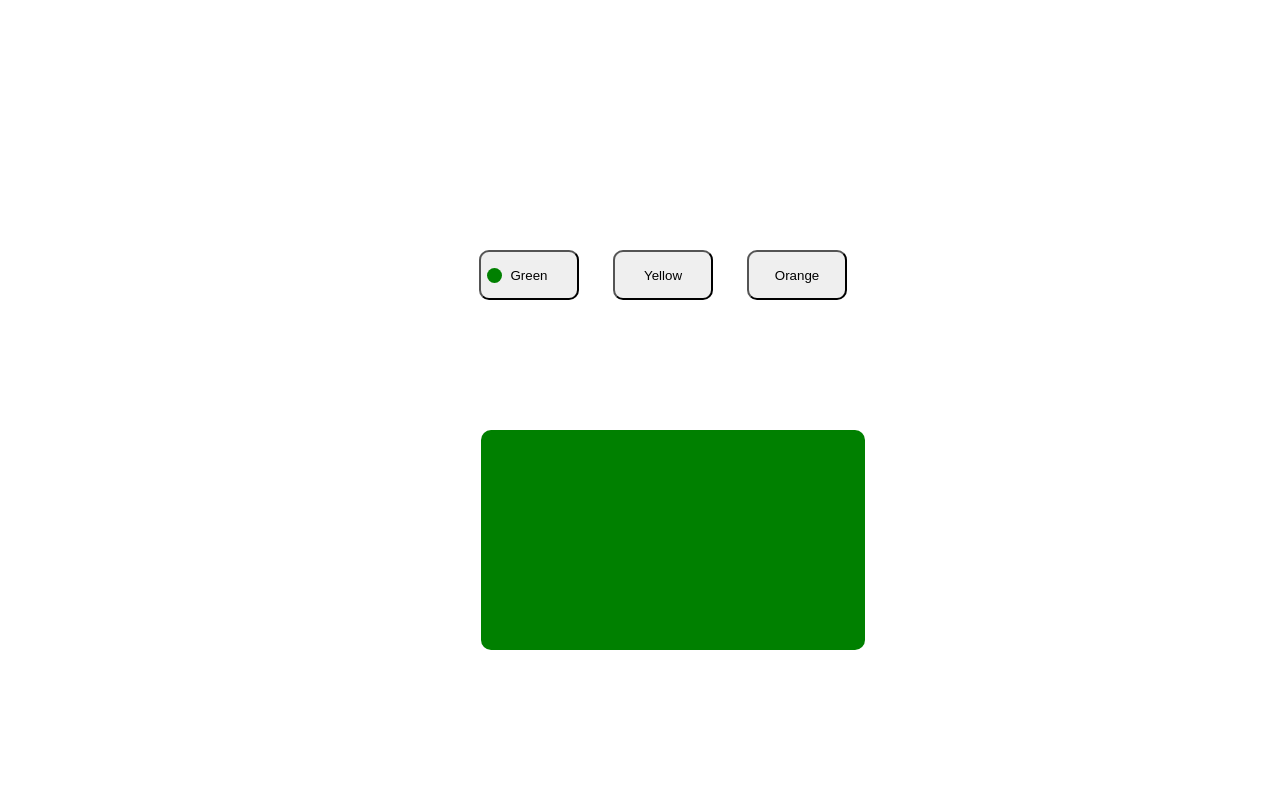
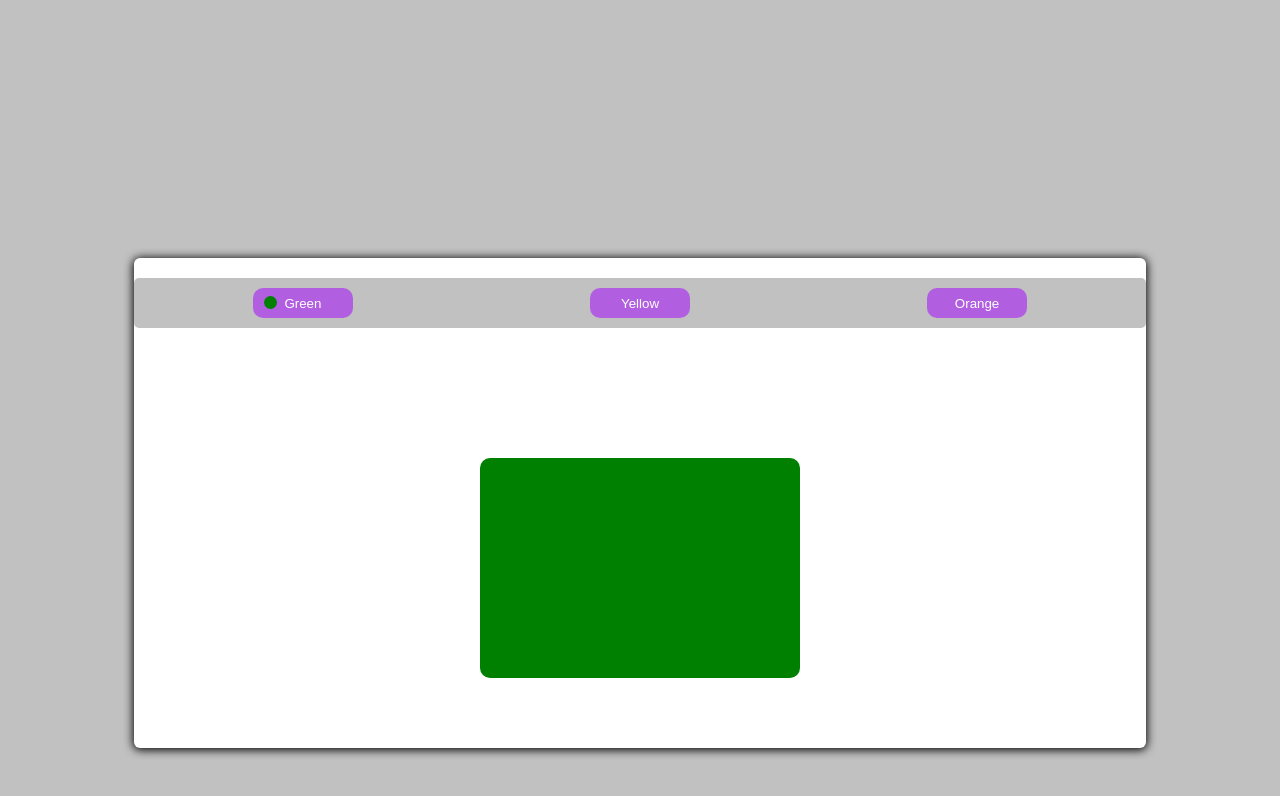
Before and after one commit to ar-santos/Projeto-JS, a plain HTML site: page index.html in a window 1280 px wide. Both pictures are taken after a click on the button "Green". Drawn offline with Linux system fonts and the light colour scheme.

Commit message:
Projeto finalizado

```diff
--- a/index.html
+++ b/index.html
@@ -11,10 +11,10 @@
 
     <div id="container" class="container">
 
-        <div id="btns">
-            <button id="btn-green" class="btns"><div id="div-green"></div> Green</button>
-            <button id="btn-yellow" class="btns"><div id="div-yellow"></div> Yellow</button>
-            <button id="btn-orange" class="btns"><div id="div-orange"></div> Orange</button>
+        <div id="btns" class="btns">
+            <button id="btn-green" class="btn"><div id="div-green"></div> Green</button>
+            <button id="btn-yellow" class="btn"><div id="div-yellow"></div> Yellow</button>
+            <button id="btn-orange" class="btn"><div id="div-orange"></div> Orange</button>
         </div>
 
         <div id="card" class="card"></div>
--- a/style.css
+++ b/style.css
@@ -1,64 +1,90 @@
-.container{
-    width: 100vw;
+body {
     display: flex;
     flex-direction: column;
     align-content: center;
     align-items: center;
+    font-family: 'Nunito Sans', sans-serif;
+    background: rgba(128, 128, 128, 0.486);
+}
+.container{
     margin-top: 250px;
+    width: 80%;
+    height: 490px;
+    background: #FFF;
+    border-radius: 6px;
+    box-shadow: 0px 1px 10px 1px #000;
 }
+
 /* Cores criadas para a div "card" */
 .green {
     background: green;
-    width: 30%;
+    width: 320px;
     height: 220px;
     border-radius: 10px;
-    margin-top: 130px;
-    margin-left: 50px;
+    margin: auto;
+    margin-top: 150px;
 }
 .yellow {
     background: yellow;
-    width: 30%;
+    width: 320px;
     height: 220px;
     border-radius: 10px;
-    margin-top: 130px;
-    margin-left: 50px;
+    margin: auto;
+    margin-top: 150px;
 }
 .orange {
     background: orange;
-    width: 30%;
+    width: 320px;
     height: 220px;
     border-radius: 10px;
-    margin-top: 130px;
-    margin-left: 50px;
+    margin: auto;
+    margin-top: 150px;
 }
 
 /* button */
+.btn{
+    width: 100px;
+    height: 30px;
+    border-radius: 10px;
+    margin: auto;
+    background-color: #a200ff81;
+    color: #fff;
+    border: none;
+}
 .btns{
-    width: 100px;
-    height: 50px;
-    margin-left: 30px;
-    border-radius: 10px;
+    display: flex;
+    justify-content: center;
+    align-items: center;
+    position: relative;
+    top: 20px;
+    background: rgba(128, 128, 128, 0.486);
+    padding-top: 10px;
+    padding-bottom: 10px;
+    border-radius: 5px;
 }
 
 /* div */
 .div-green{
-    width: 15px;
-    height: 15px;
+    width: 13px;
+    height: 13px;
     background: green;
-    border-radius: 7.5px;
+    border-radius: 6.5px;
+    margin-left: 5px;
     position: absolute;
 }
 .div-yellow{
-    width: 15px;
-    height: 15px;
+    width: 13px;
+    height: 13px;
     background: yellow;
-    border-radius: 7.5px;
+    border-radius: 6.5px;
+    margin-left: 5px;
     position: absolute;
 }
 .div-orange{
-    width: 15px;
-    height: 15px;
+    width: 13px;
+    height: 13px;
     background: orange;
-    border-radius: 7.5px;
+    border-radius: 6.5px;
+    margin-left: 5px;
     position: absolute;
 }
```
